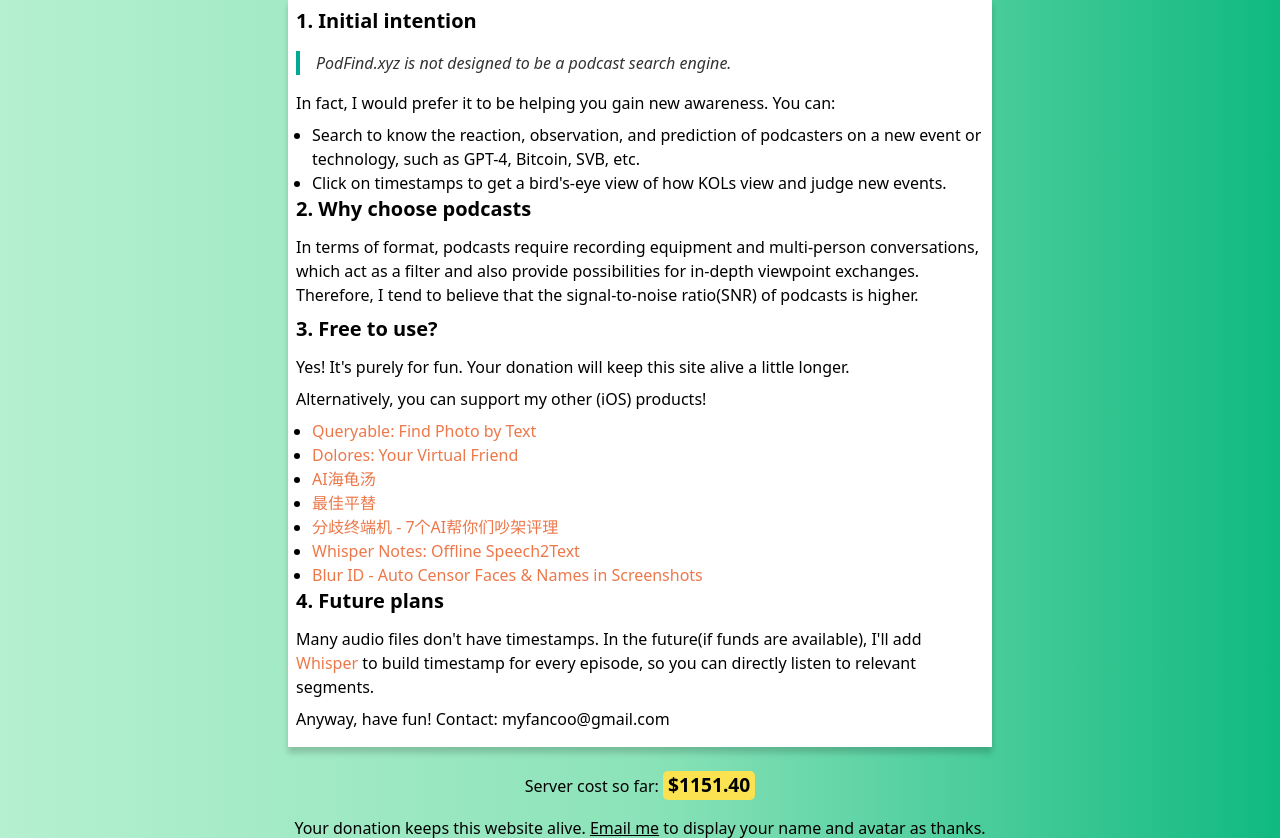
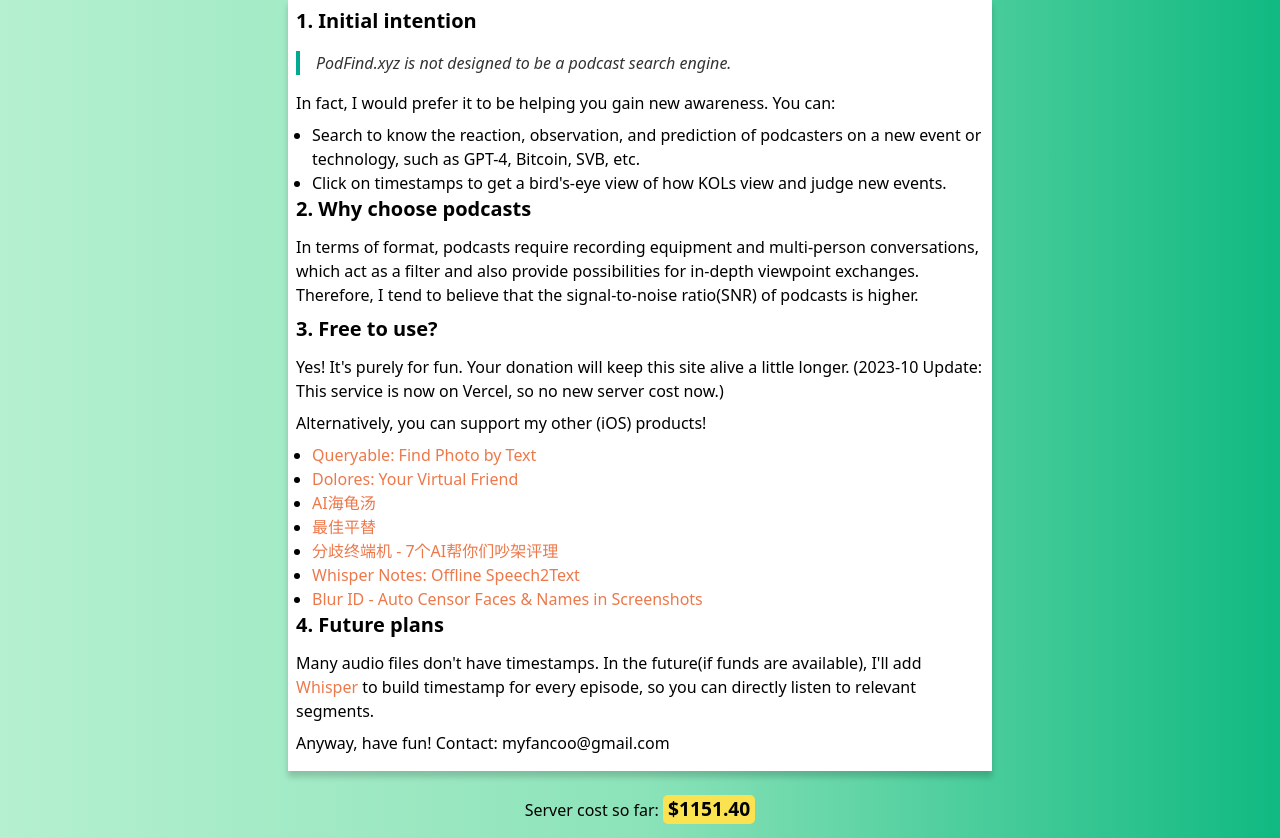
Before and after one commit to mazzzystar/PodFind, a Flask app: page /about in a window 1280 px wide. Shown: the part 97-935 px from the top of the page. Run offline with Flask 3, Linux system fonts and the light colour scheme; style sheets or scripts are compiled from the project's sources.

Commit message:
merge about.html

```diff
--- a/Web/templates/about.html
+++ b/Web/templates/about.html
@@ -141,7 +141,7 @@
 
         <h2 class="text-xl font-semibold mb-3">3. Free to use?</h2>
         <p class="mb-2 pure-free">
-            Yes! It's purely for fun. Your donation will keep this site alive a little longer.
+            Yes! It's purely for fun. Your donation will keep this site alive a little longer. (2023-10 Update: This service is now on Vercel, so no new server cost now.)
         </p>
 
         <p class="mb-2 support-my-product">
```
